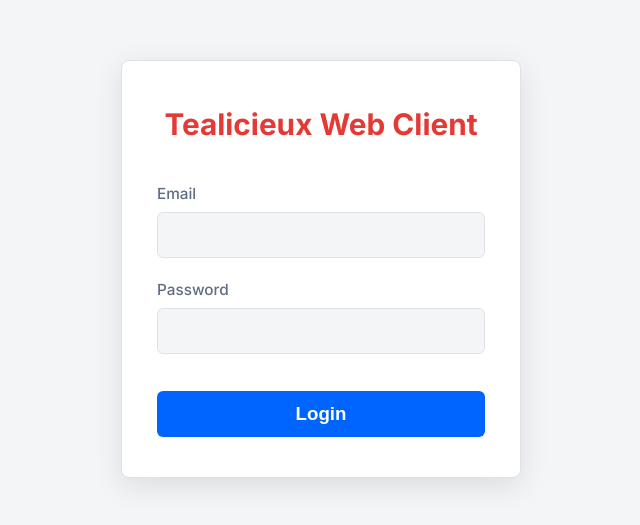
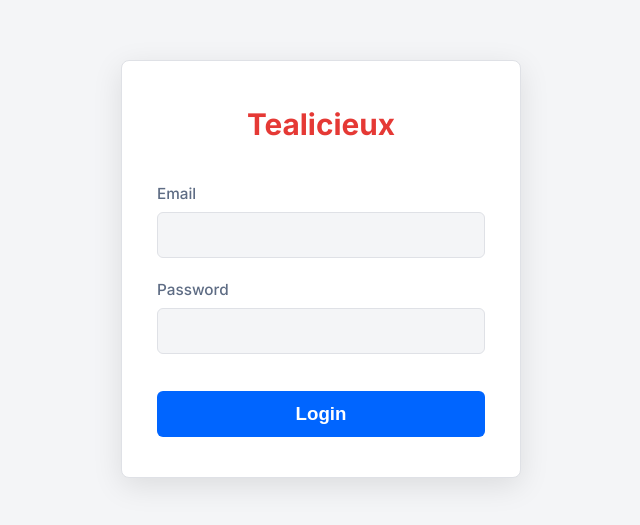
Before and after one commit to normalkidtim/tiger-mango-inventory, a React (Vite) app in the folder web-client/: page /login in a window 1280 px wide. Shown: the part 131-656 px from the top of the page, without its empty margins (319-959 px from the left). Built offline with nearby package versions, Linux system fonts and the light colour scheme; no server answers.

Commit message:
Auto update

```diff
--- a/web-client/src/Login.jsx
+++ b/web-client/src/Login.jsx
@@ -28,7 +28,7 @@ export default function Login() {
   return (
     <div className="auth-container">
       <div className="auth-card">
-        <h2 className="auth-title">Tealicieux Web Client</h2>
+        <h2 className="auth-title">Tealicieux</h2>
         {error && <div className="error-message">{error}</div>}
         <form onSubmit={handleSubmit} className="auth-form">
           <div className="form-group">
```
